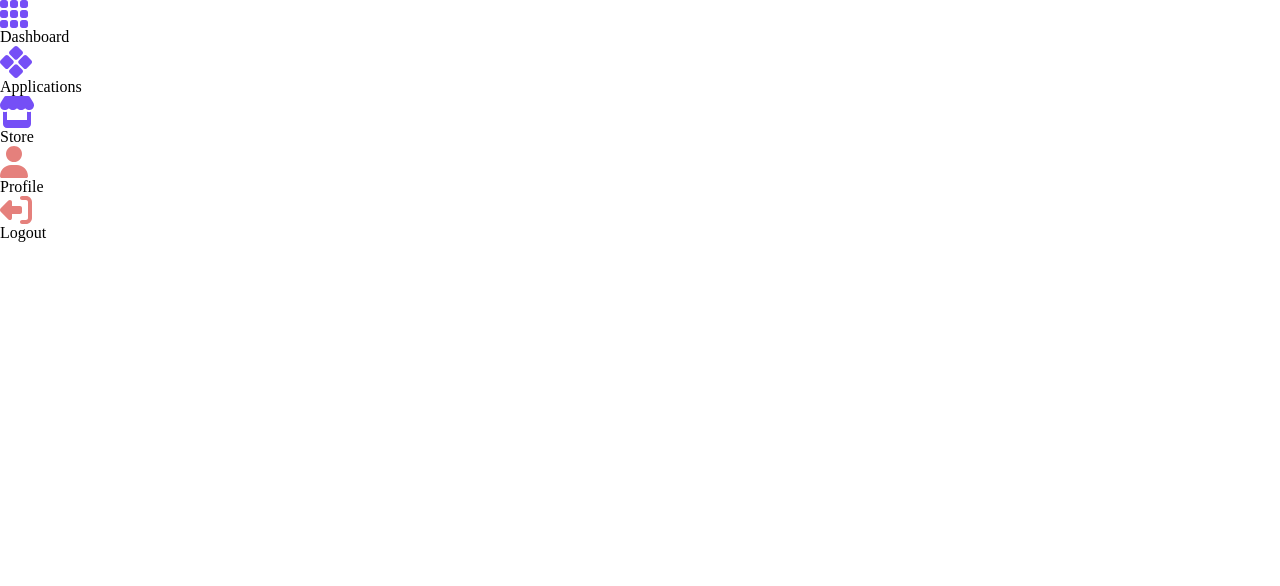
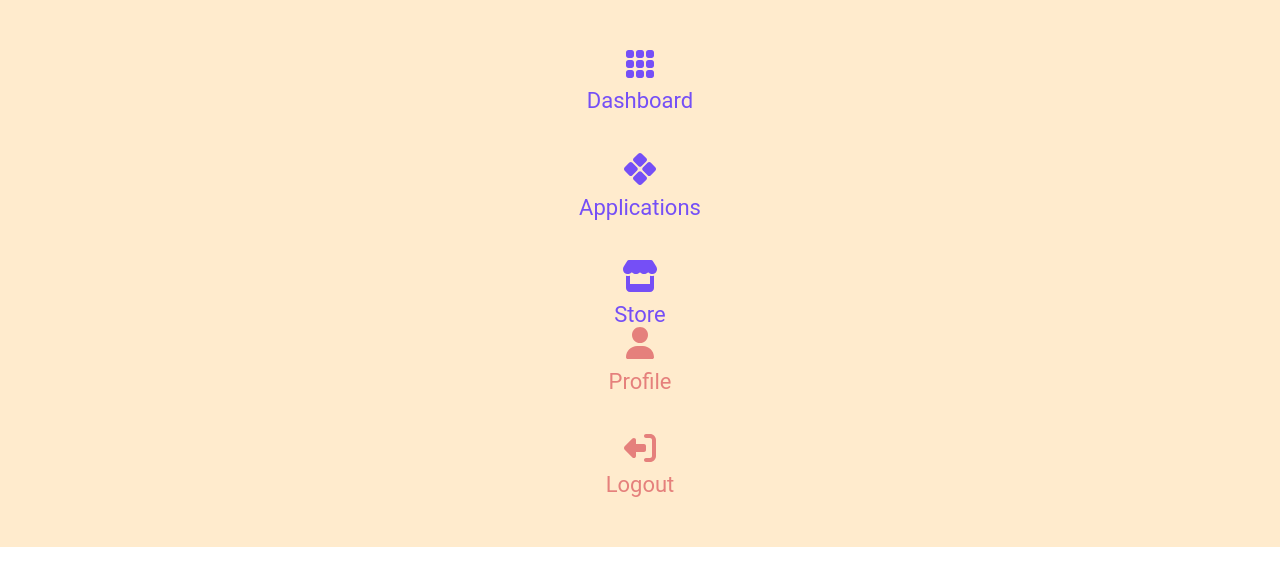
Before and after one commit to eikon-frontend-students/imd2-exercice-hebdomadaire-6-Yelyzy, a website built with Parcel: page src/index.html in a window 1280 px wide. Built offline with nearby package versions, Linux system fonts and the light colour scheme.

Commit message:
j'ai ajouté css

```diff
--- a/src/css/main.css
+++ b/src/css/main.css
@@ -12,3 +12,43 @@ img,
 video {
   display: block;
 }
+
+.rail {
+  display: flex;
+  padding: 50px 20px;
+  flex-direction: column;
+  justify-content: space-between;
+  align-items: center;
+  background-color: blanchedalmond;
+}
+
+.nav {
+  display: flex;
+  flex-direction: column;
+  align-items: flex-start;
+  gap: 40px;
+  align-self: stretch;
+}
+
+.link {
+  display: flex;
+  flex-direction: column;
+  justify-content: center;
+  align-items: center;
+  gap: 10px;
+  align-self: stretch;
+}
+
+p {
+  color: #754ff6;
+  text-align: center;
+  font-family: Roboto;
+  font-size: 22px;
+  font-style: normal;
+  font-weight: 400;
+  line-height: normal;
+}
+
+.orange p {
+  color: #e5807c;
+}
--- a/src/index.html
+++ b/src/index.html
@@ -8,7 +8,7 @@
   </head>
   <body>
     <div class="rail">
-      <div class="nav">
+      <nav class="nav violet">
         <div class="link">
           <img src="image/Link icon.svg" alt="" />
           <p>Dashboard</p>
@@ -23,9 +23,9 @@
           <img src="image/Link icon-2.svg" alt="" />
           <p>Store</p>
         </div>
-      </div>
+      </nav>
 
-      <div class="nav">
+      <nav class="nav orange">
         <div class="link">
           <img src="image/Link icon-3.svg" alt="" />
           <p>Profile</p>
@@ -35,7 +35,7 @@
           <img src="image/Link icon-4.svg" alt="" />
           <p>Logout</p>
         </div>
-      </div>
+      </nav>
     </div>
 
     <script src="js/main.js" type="module"></script>
```
